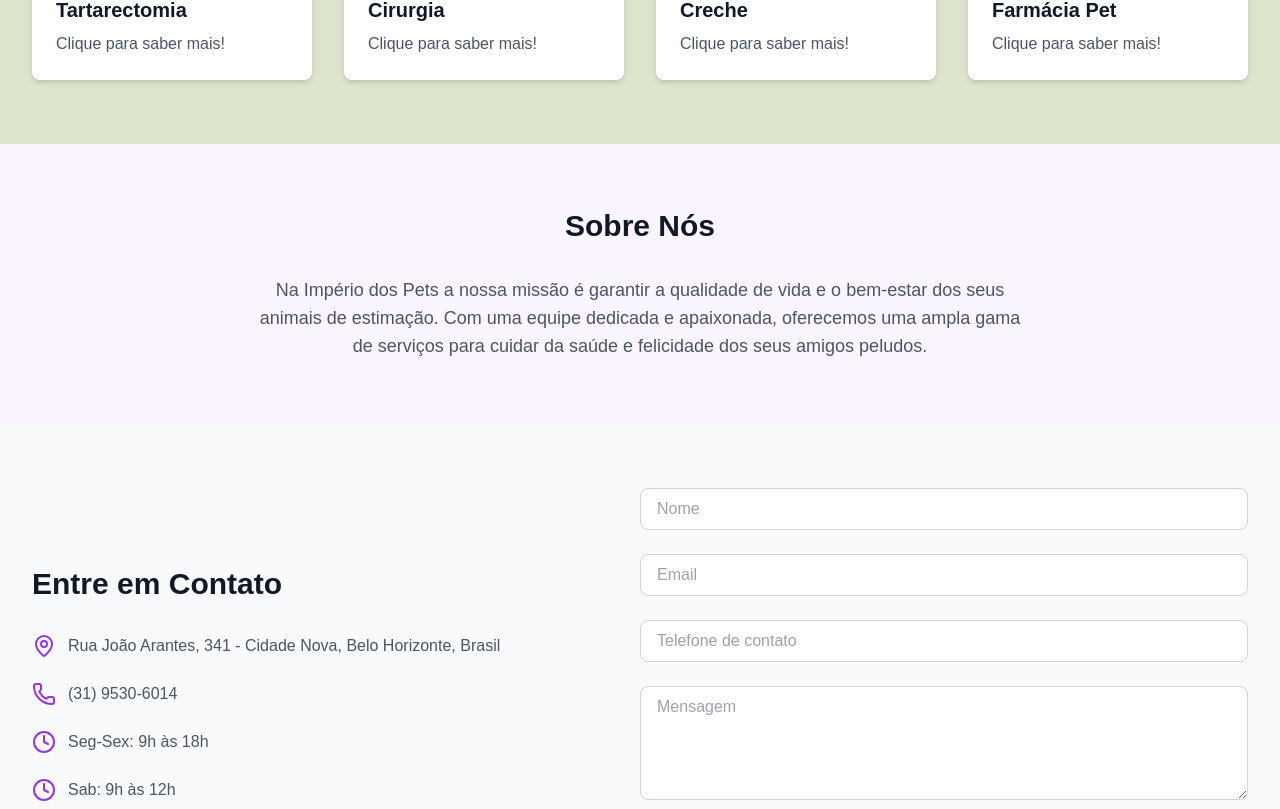
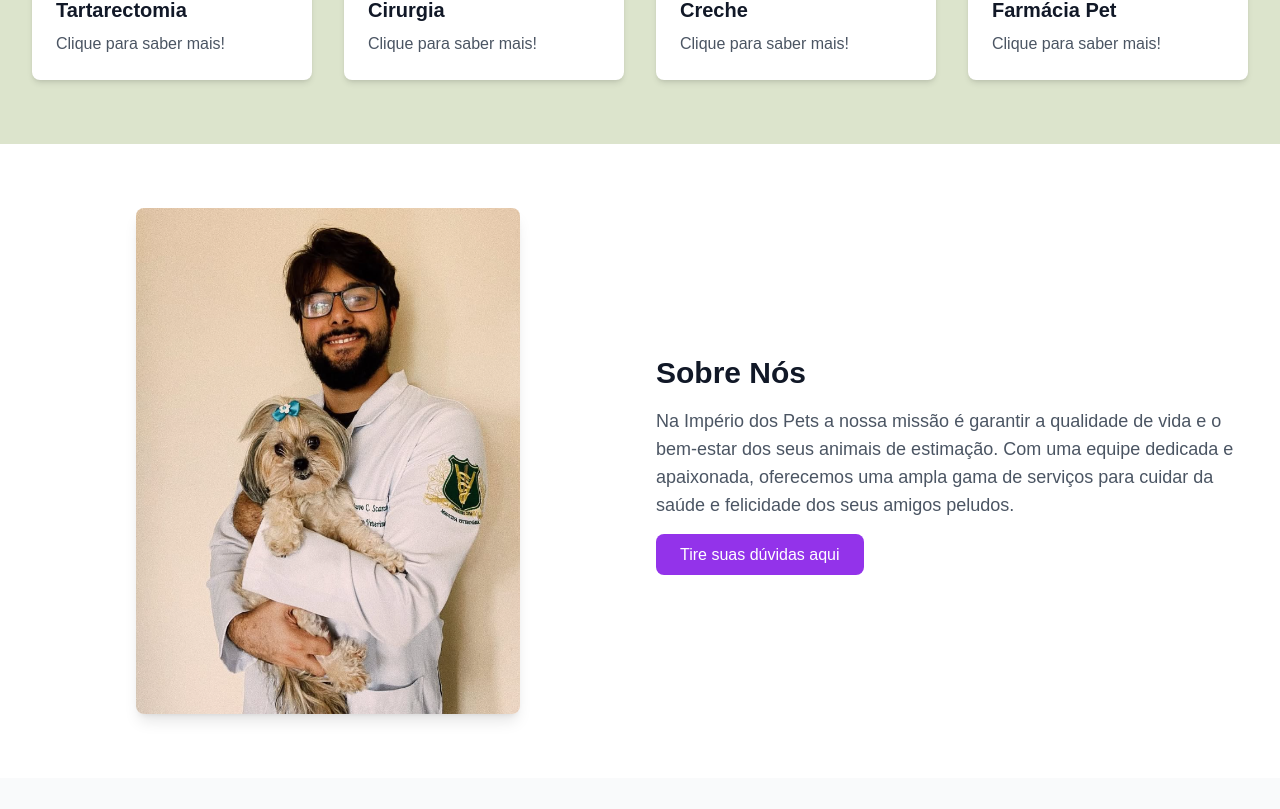
Before and after one commit to sevak19/imperio-dos-pets, a Next.js app: page / in a window 1280 px wide. Shown: the part 1091-1900 px from the top of the page. Built offline with nearby package versions, Linux system fonts and the light colour scheme.

Commit message:
chore: about us, logo and wpp button

```diff
--- a/src/app/components/about.tsx
+++ b/src/app/components/about.tsx
@@ -1,16 +1,39 @@
 const AboutUs = () => {
-    return (
-        <div id="about" className="py-16 bg-purple-50">
-        <div className="max-w-7xl mx-auto px-4 sm:px-6 lg:px-8">
-          <h2 className="text-3xl font-bold text-center text-gray-900 mb-8">
-            Sobre Nós
-          </h2>
-          <p className="text-lg text-gray-600 text-center max-w-3xl mx-auto">
-          Na Império dos Pets a nossa missão é garantir a qualidade de vida e o bem-estar dos seus animais de estimação. Com uma equipe dedicada e apaixonada, oferecemos uma ampla gama de serviços para cuidar da saúde e felicidade dos seus amigos peludos.
-          </p>
+  return (
+    <div id="about" className="py-16 bg-white">
+      <div className="max-w-7xl mx-auto px-4 sm:px-6 lg:px-8">
+        <div className="grid grid-cols-1 md:grid-cols-2 gap-8 items-center">
+          {/* Imagem à esquerda */}
+          <div className="flex justify-center">
+            <img
+              src="/sobrenos.png" // substitua com o caminho correto da imagem
+              alt="Sobre nós"
+              className="w-full max-w-sm rounded-lg shadow-lg"
+            />
+          </div>
+
+          {/* Título, texto e botão à direita */}
+          <div>
+            <h2 className="text-3xl font-bold text-gray-900 mb-4">Sobre Nós</h2>
+            <p className="text-lg text-gray-600 mb-6">
+              Na Império dos Pets a nossa missão é garantir a qualidade de vida e o bem-estar dos seus animais de estimação. Com uma equipe dedicada e apaixonada, oferecemos uma ampla gama de serviços para cuidar da saúde e felicidade dos seus amigos peludos.
+            </p>
+
+            {/* Botão */}
+            <a
+              href="https://wa.me/553195306014?text=Olá,%20gostaria%20de%20tirar%20uma%20dúvida."
+              target="_blank"
+              rel="noopener noreferrer"
+              className="bg-purple-600 text-white px-6 py-3 rounded-lg font-medium hover:bg-purple-700 transition-colors mt-4"
+            >
+              Tire suas dúvidas aqui
+            </a>
+
+          </div>
         </div>
       </div>
-     );
-}
+    </div>
+  );
+};
 
 export default AboutUs;
--- a/src/app/components/header.tsx
+++ b/src/app/components/header.tsx
@@ -25,7 +25,19 @@ const Header = () => {
       <div className="max-w-7xl mx-auto px-4 sm:px-6 lg:px-8">
         <div className="flex justify-between h-28 items-center">
           <div className="flex items-center">
-            <Image src="/logo.png" alt="Logo" width={150} height={150}/>
+            <a
+              href="#home"
+              onClick={(e) => scrollToSection(e, "home")}
+              className="text-gray-700 hover:text-purple-600"
+            >
+              <Image
+                src="/logo.png"
+                alt="Logo"
+                width={150}
+                height={150}
+                className="transition-transform duration-300 ease-in-out hover:scale-110"
+              />
+          </a>
           </div>
           <div className="hidden md:flex space-x-8 text-lg font-semibold">
             <a
--- a/src/app/page.tsx
+++ b/src/app/page.tsx
@@ -135,13 +135,14 @@ function App() {
 
       {/* Botão flutuante do WhatsApp */}
         <a
-        href="https://wa.me/5531994947303?text=Olá,%20gostaria%20de%20agendar%20uma%20consulta."
-        target="_blank"
-        rel="noopener noreferrer"
-        className="fixed bottom-4 right-4 bg-green-500 p-3 rounded-full shadow-lg hover:bg-green-600 transition"
-      >
-      <img src="/whatsapp.png" alt="WhatsApp" className="w-12 h-12" />
-      </a>
+          href="https://wa.me/553195306014?text=Olá,%20gostaria%20de%20agendar%20uma%20consulta."
+          target="_blank"
+          rel="noopener noreferrer"
+          className="fixed bottom-4 right-4 bg-green-500 p-3 rounded-full shadow-lg hover:bg-green-600 transition-transform duration-300 ease-in-out hover:scale-110"
+        >
+          <img src="/whatsapp.png" alt="WhatsApp" className="w-12 h-12" />
+        </a>
+
 
       {/* Footer */}
       <footer className="bg-gray-900 text-white py-8">
```
Also changed, not shown: public/sobrenos.png (added).
